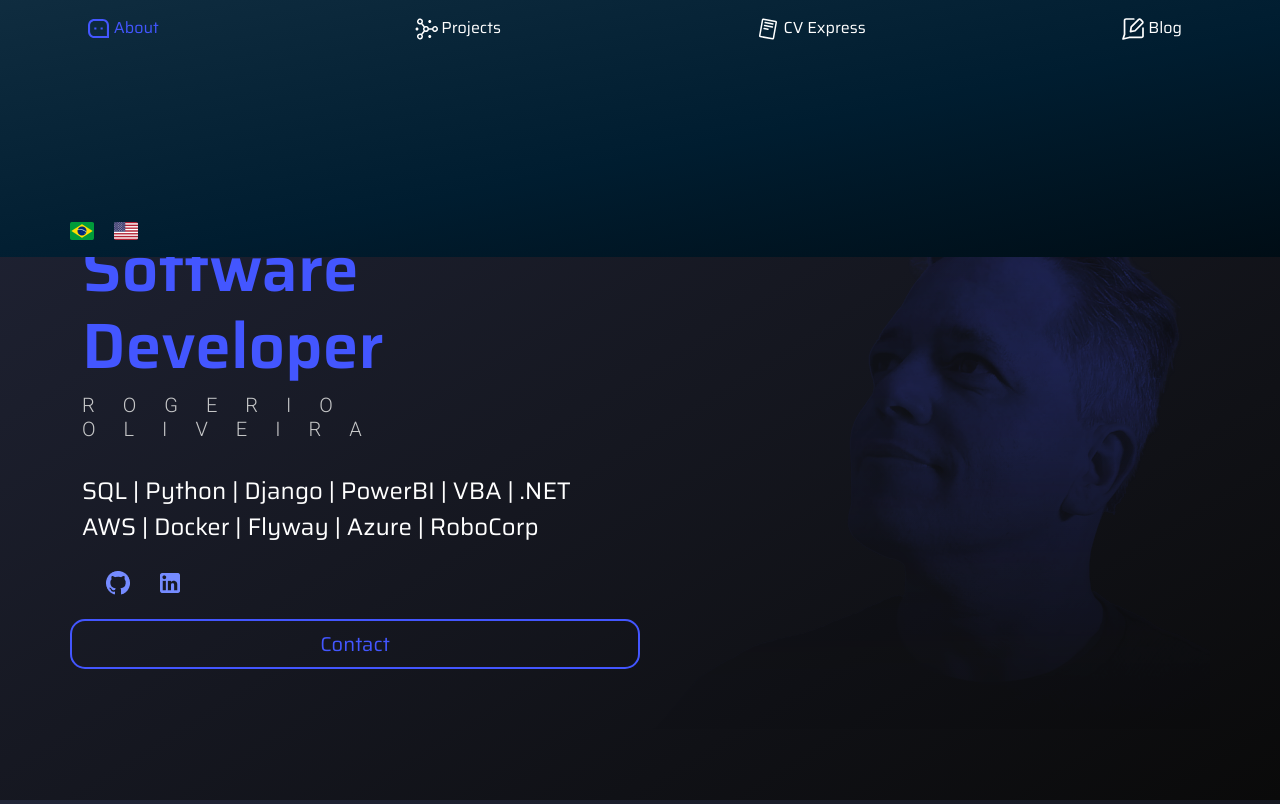
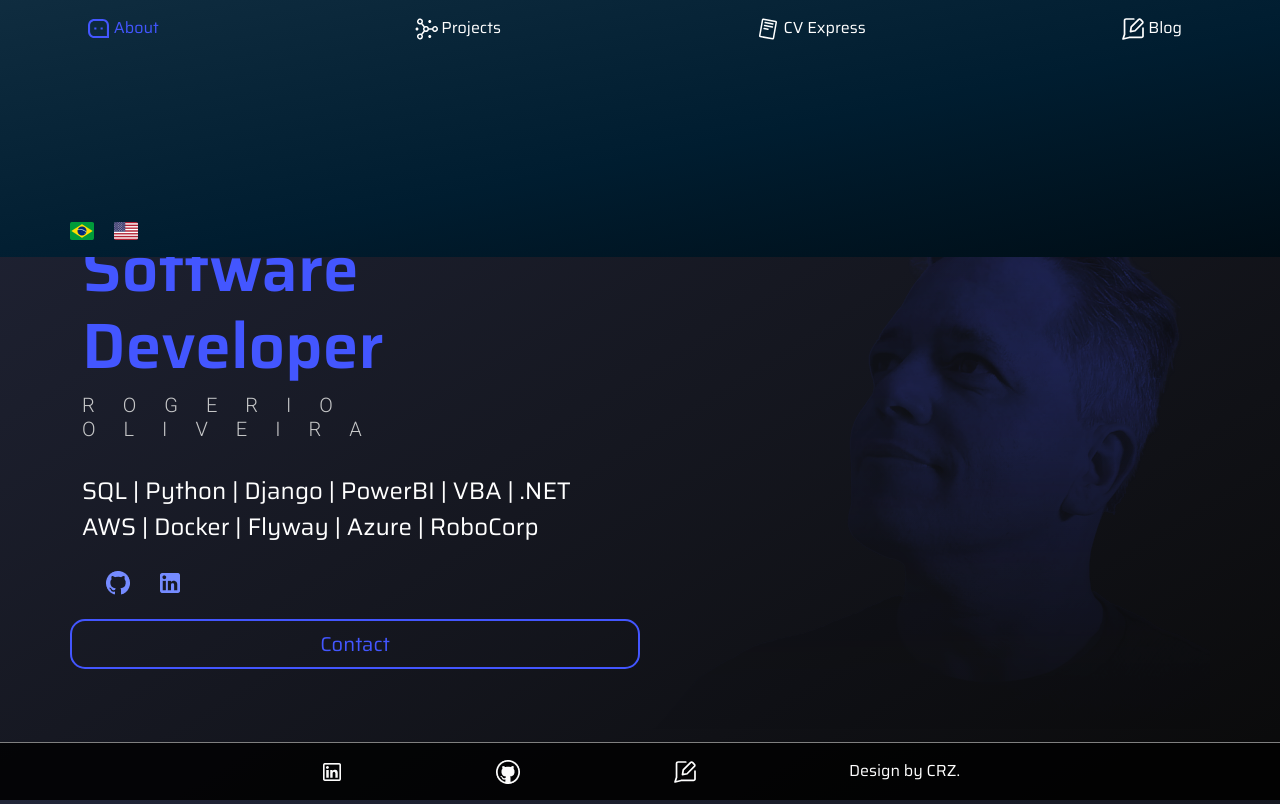
Before and after one commit to rgrlinux/portfolio2, a website: page src/index.html in a window 1280 px wide. Shown: the top 804 px of the page. Drawn offline with nearby package versions, Linux system fonts and the light colour scheme.

Commit message:
add footer

```diff
--- a/scss/custom.scss
+++ b/scss/custom.scss
@@ -176,6 +176,26 @@ header{
     }
 }
 
+footer {
+    position: fixed;
+    background-color: rgba(0, 0, 0, 0.8);
+    bottom: 0;
+    font-family: $secondary-font;
+    width: 100%;
+    border-top: 1px solid grey;
+    justify-items: center;
+    padding: 0;
+    z-index: 11;
+    div {
+        padding: 1rem 0;
+        width: 50%;
+        color: white;
+
+        display: flex;
+        text-align: center;
+        justify-content: space-between;
+    }
+}
 
 .scrollable-content {
     padding-top: 0;
--- a/src/index.html
+++ b/src/index.html
@@ -226,8 +226,20 @@
                     </a>
                 </div>
             </div>
-        </div>
+      </div>
     </section>
-
+    <footer>
+      <div>
+        <a href="https://linkedin.com" target="_blank"><img src="assets/img/icons/linkedin16px.png" alt="linkedin"></a>
+        <a href="https://github.com" target="_blank"><img src="assets/img/icons/github-icon.png" alt="github"></a>
+        <a href="#">
+          <svg width="24" height="24" viewBox="0 0 24 24" stroke="white" fill="none" xmlns="http://www.w3.org/2000/svg">
+              <path d="M12.7692 2H5.07693C4.6689 2 4.27759 2.16209 3.98907 2.45061C3.70055 2.73912 3.53846 3.13044 3.53846 3.53846V17.3846L2 22L8.15386 20.4616H20.4616C20.8696 20.4616 21.2609 20.2995 21.5494 20.011C21.8379 19.7224 22 19.3311 22 18.9231V11.2308"  stroke-width="1.71429" stroke-linecap="round" stroke-linejoin="round"/>
+              <path d="M14.0971 13.7492L9.48169 14.58L10.2509 9.90303L17.5279 2.65686C17.6708 2.51248 17.8409 2.39786 18.0284 2.31964C18.2159 2.24142 18.417 2.20114 18.6202 2.20114C18.8233 2.20114 19.0245 2.24142 19.2119 2.31964C19.3994 2.39786 19.5696 2.51248 19.7125 2.65686L21.3432 4.28764C21.4873 4.43076 21.6015 4.60095 21.6795 4.78841C21.7575 4.97587 21.7977 5.17691 21.7977 5.37994C21.7977 5.58298 21.7575 5.78402 21.6795 5.97148C21.6015 6.15894 21.4873 6.32913 21.3432 6.47225L14.0971 13.7492Z"  stroke-width="1.71429" stroke-linecap="round" stroke-linejoin="round"/>
+          </svg>
+        </a>
+        Design by CRZ.
+      </div>
+    </footer>
 </body>
 </html>
```
Also changed, not shown: src/assets/css/main.css.
